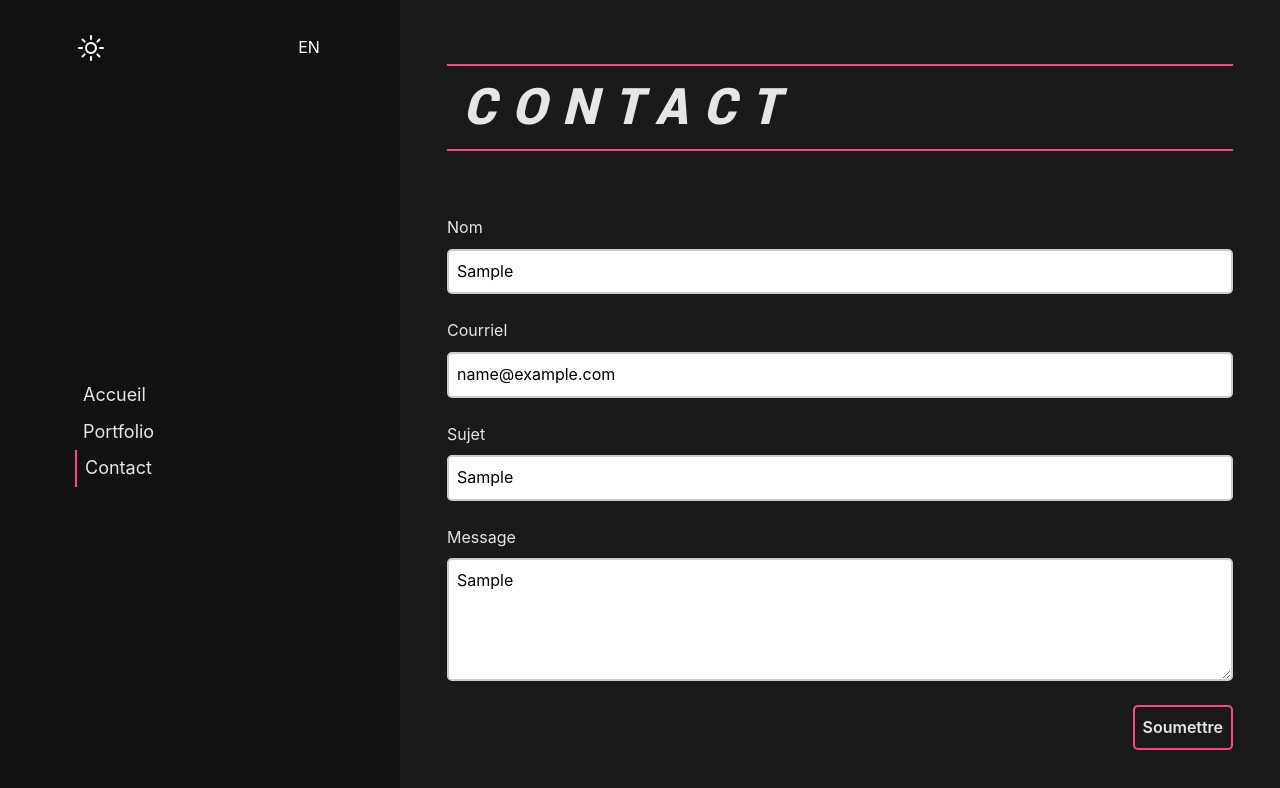
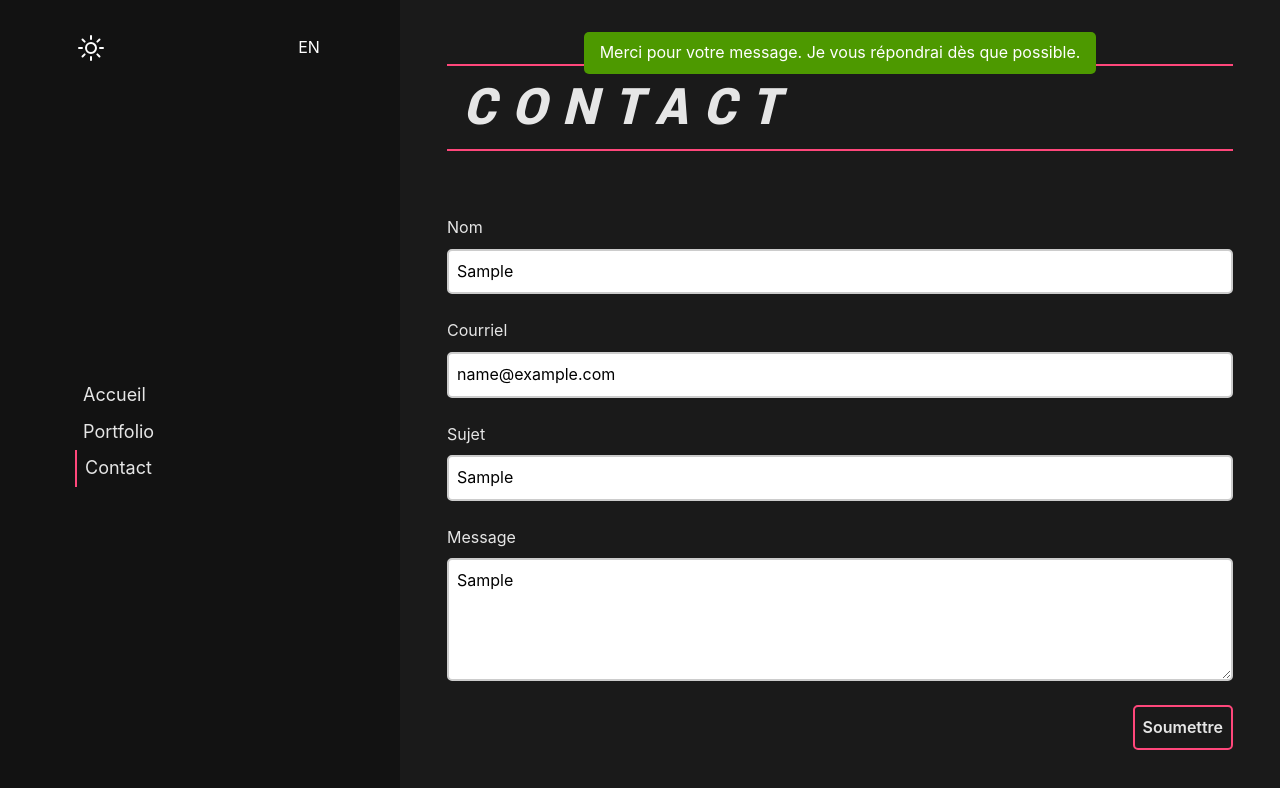
Before and after one commit to ysimard94/portfolio, a Vue app: page /contact in a window 1280 px wide. Both pictures are taken after typing "Sample", "name@example.com", "Sample", "Sample" into the empty fields and a click on the button "Soumettre". Shown: the top 788 px of the page. Built offline with nearby package versions, Linux system fonts and the light colour scheme.

Commit message:
Added confirmation message

```diff
--- a/src/App.vue
+++ b/src/App.vue
@@ -69,10 +69,12 @@ body {
 }
 
 main {
+    position: relative;
     display: grid;
     align-items: center;
     margin: auto;
     padding: 4rem 2rem;
+    height: 100%;
     max-width: 850px;
     width: 100%;
 }
--- /dev/null
+++ b/src/components/ResponseMessage.vue
@@ -0,0 +1,77 @@
+<script>
+export default {
+    name: "ResponseMessage",
+    props: {
+        message: {
+            type: String,
+            required: true,
+        },
+        success: {
+            type: Boolean,
+            required: true,
+        },
+        error: {
+            type: Boolean,
+            required: true,
+        },
+    },
+    computed: {
+        message() {
+            if (this.success) {
+                return this.$t("contact.success");
+            } else if (this.error) {
+                return this.$t("contact.error");
+            }
+        },
+    },
+};
+</script>
+<template>
+    <div class="response-container" v-if="success || error">
+        <p class="response-msg" :class="success ? 'success' : 'error'">
+            {{ message }}
+        </p>
+    </div>
+</template>
+<style scoped>
+.response-container {
+    display: flex;
+    position: absolute;
+    top: 2rem;
+    left: 0;
+    width: 100%;
+    align-items: center;
+    justify-content: center;
+    padding-inline: 1rem;
+    opacity: 0;
+    animation: fadeInOut 8000ms ease-in-out forwards;
+}
+
+.response-msg {
+    width: fit-content;
+    padding: 0.5rem 1rem;
+    border-radius: 5px;
+    color: white;
+}
+
+.success {
+    background-color: hsl(90, 100%, 30%);
+}
+
+.error {
+    background-color: hsl(15, 80%, 40%);
+}
+
+@keyframes fadeInOut {
+    0%,
+    100% {
+        opacity: 0;
+        transform: translateY(-50%);
+    }
+    5%,
+    95% {
+        opacity: 1;
+        transform: translateY(0);
+    }
+}
+</style>
--- a/src/locales/en.json
+++ b/src/locales/en.json
@@ -49,7 +49,9 @@
             "subject": "Subject",
             "message": "Message",
             "submit": "Send"
-        }
+        },
+        "success": "Thank you for your message. I will get back to you as soon as possible.",
+        "error": "An error occured while sending your message. Please try again later."
     },
     "notFound": {
         "title": "Page not found",
--- a/src/locales/fr.json
+++ b/src/locales/fr.json
@@ -49,7 +49,9 @@
             "subject": "Sujet",
             "message": "Message",
             "submit": "Soumettre"
-        }
+        },
+        "success": "Merci pour votre message. Je vous répondrai dès que possible.",
+        "error": "Une erreur est survenue lors de l'envoi. Veuillez réessayer plus tard."
     },
     "notFound": {
         "title": "Page non trouvée",
--- a/src/views/ContactView.vue
+++ b/src/views/ContactView.vue
@@ -1,4 +1,6 @@
 <script>
+import ResponseMessage from "@/components/ResponseMessage.vue";
+
 export default {
     name: "ContactView",
     data: () => ({
@@ -8,6 +10,9 @@ export default {
             subject: "",
             message: "",
         },
+        success: false,
+        error: false,
+        message: "",
     }),
     methods: {
         encode(data) {
@@ -31,10 +36,25 @@ export default {
                     ...this.form,
                 }),
             })
-                .then(() => console.log("successfully sent"))
-                .catch((e) => console.error(e));
+                .then(() => {
+                    console.log("Successfully sent");
+                    this.message = this.$t("contact.success");
+                    this.success = true;
+                    setTimeout(() => {
+                        this.success = false;
+                    }, 8000);
+                })
+                .catch((e) => {
+                    console.error(e);
+                    this.message = this.$t("contact.error");
+                    this.error = true;
+                    setTimeout(() => {
+                        this.error = false;
+                    }, 8000);
+                });
         },
     },
+    components: { ResponseMessage },
 };
 </script>
 <template>
@@ -84,15 +104,12 @@ export default {
                 {{ $t("contact.form.submit") }}
             </button>
         </form>
+        <ResponseMessage :success="success" :error="error" :message="message" />
     </section>
 </template>
 <style scoped>
 .hidden {
     display: none;
-}
-
-.section {
-    display: flex;
 }
 
 .contact-form {
```
